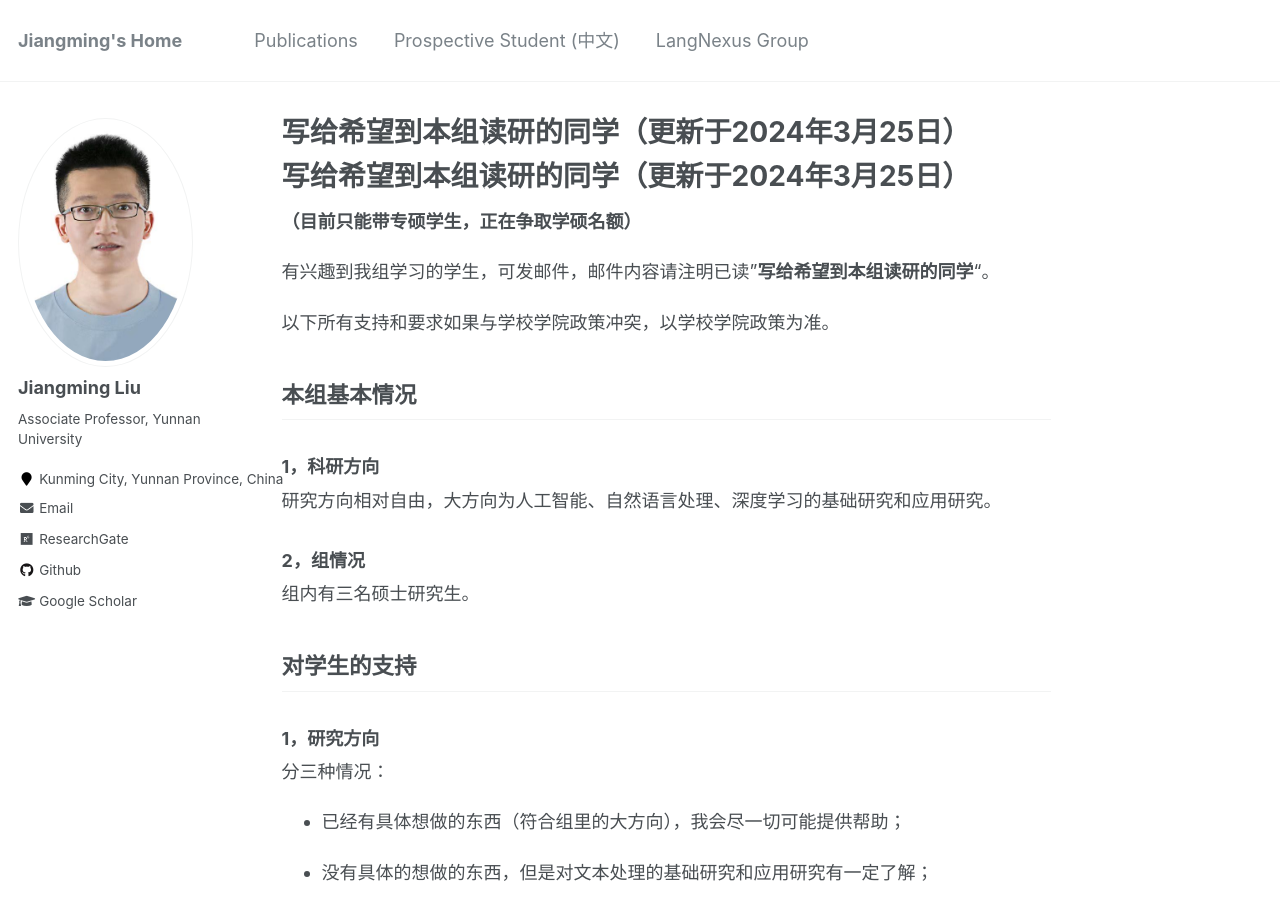
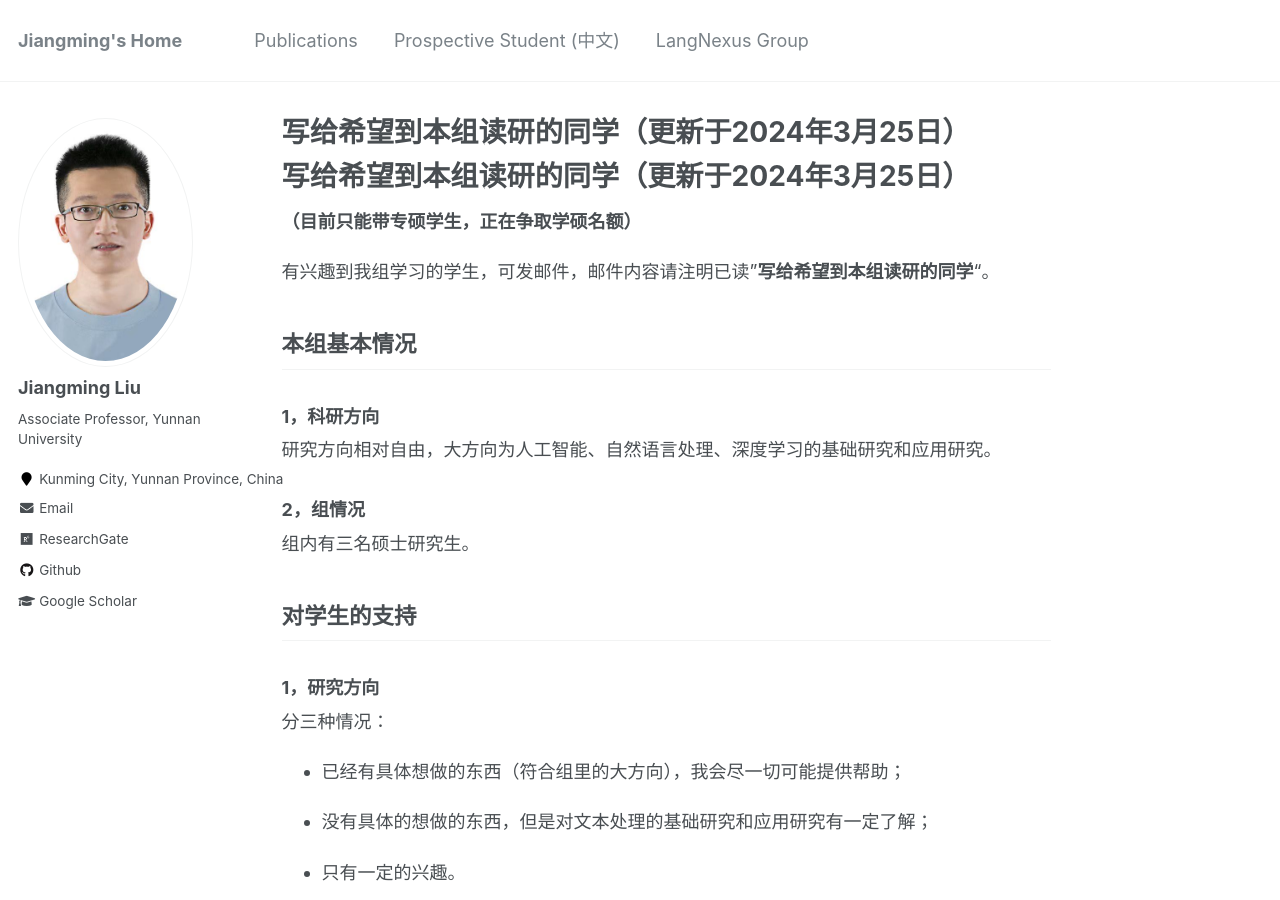
Before and after one commit to LeonCrashCode/LeonCrashCode.github.io, a Jekyll site: the page built from group_zh.md, in a window 1280 px wide and 900 px high. Built offline with Jekyll 4.4.1, drawn with Linux system fonts in a browser that asks for light colours; our own code applies the rules of GitHub Pages for plain Markdown files.

Commit message:
Update group_zh.md

```diff
--- a/group_zh.md
+++ b/group_zh.md
@@ -3,8 +3,6 @@
 **（目前只能带专硕学生，正在争取学硕名额）**
 
 有兴趣到我组学习的学生，可发邮件，邮件内容请注明已读"**写给希望到本组读研的同学**"。
-
-以下所有支持和要求如果与学校学院政策冲突，以学校学院政策为准。
 
 ## 本组基本情况
 
```
